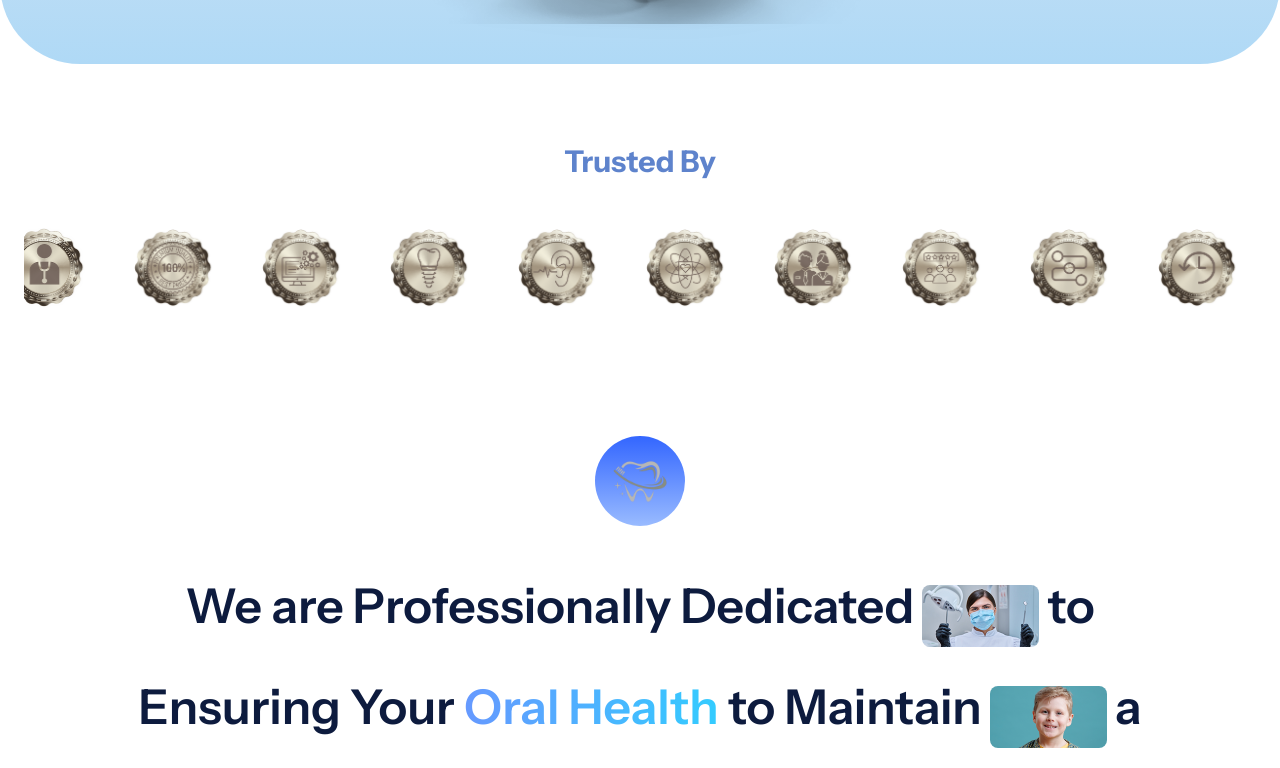
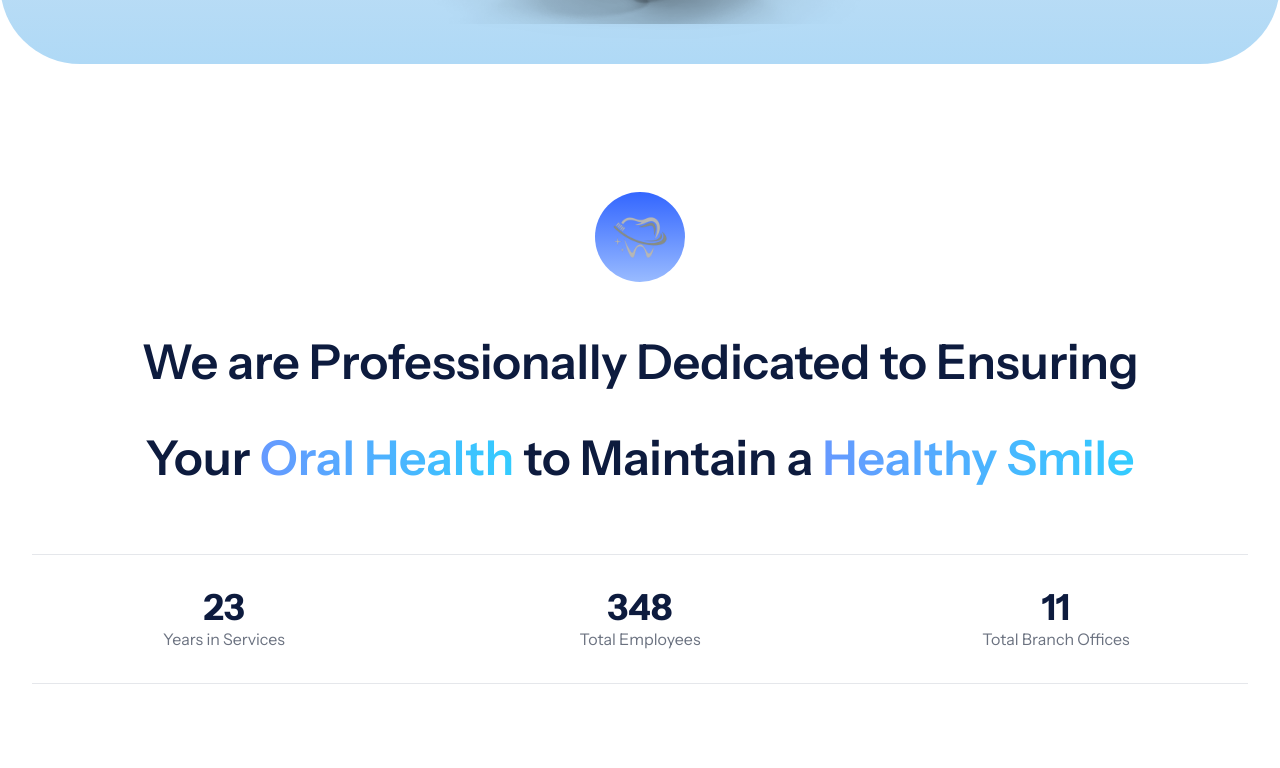
Before and after one commit to HoangNguyen49/DentalClinic, a React (Vite) app in the folder Dental-Clinic-FE/: page / in a window 1280 px wide. Shown: the part 1000-1768 px from the top of the page. Built offline with nearby package versions, Linux system fonts and the light colour scheme.

Commit message:
Change folder Structure, put all home component into homepage.tsx

```diff
--- a/Dental-Clinic-FE/src/App.tsx
+++ b/Dental-Clinic-FE/src/App.tsx
@@ -1,23 +1,10 @@
-import Header from "./components/Header";
-import Hero from "./components/Hero";
-import TrustedBySection from "./components/TrustedBySection";
-import AboutSection from "./components/AboutSection";
-import TeamSection from "./components/TeamSection";
-import TestimonialsSection from "./components/TestimonialsSection";
-import ContactSection from "./components/ContactSection";
-import Footer from "./components/Footer";
+
+import HomePage from "./Pages/HomePage";
 
 function App() {
   return (
     <>
-    <Header/>
-    <Hero />
-    <TrustedBySection />
-    <AboutSection />
-    <TeamSection />
-    <TestimonialsSection/>
-    <ContactSection/>
-    <Footer/>
+    <HomePage />
     </>
   );
 }
--- /dev/null
+++ b/Dental-Clinic-FE/src/Pages/HomePage.tsx
@@ -0,0 +1,25 @@
+import Header from "../components/Header";
+import Hero from "../components/Home/Hero";
+import AboutSection from "../components/Home/AboutSection";
+import TrustedBySection from "../components/Home/TrustedBySection";
+import TeamSection from "../components/Home/TeamSection";
+import TestimonialsSection from "../components/Home/TestimonialsSection";
+import ContactSection from "../components/Home/ContactSection";
+import Footer from "../components/Footer";
+
+function HomePage() {
+  return (
+    <>
+      <Header />
+      <Hero />
+      <AboutSection />
+      <TrustedBySection />
+      <TeamSection />
+      <TestimonialsSection />
+      <ContactSection />
+      <Footer />
+    </>
+  );
+}
+
+export default HomePage;
--- a/Dental-Clinic-FE/src/components/AboutSection.tsx
+++ b/Dental-Clinic-FE/src/components/Home/AboutSection.tsx
@@ -1,6 +1,5 @@
-import toothlogo from "../assets/images/tooth-logo.png";
-import doctorImg from "../assets/images/about-doctor.png";
-import smileImg from "../assets/images/smile.png";
+import toothlogo from "../../assets/images/tooth-logo.png";
+
 
 function AboutSection() {
   return (
@@ -16,17 +15,9 @@ function AboutSection() {
             <img src={toothlogo} alt="Logo" className="w-full h-full object-contain" />
           </div>
         </div>
-        <h2 className="text-3xl md:text-5xl font-semibold text-[#0D1B3E] leading-relaxed md:leading-loose max-w-5xl mx-auto">
-          We are Professionally Dedicated
-          <span className="inline-block mx-2 align-middle">
-            <img src={doctorImg} alt="Doctor" className="h-[62px] w-[117px] object-cover rounded-lg inline-block" />
-          </span>
-          to Ensuring Your <span className="bg-gradient-to-r from-[#6699FF] to-[#33CCFF] bg-clip-text text-transparent">Oral Health</span> to Maintain
-          <span className="inline-block mx-2 align-middle">
-            <img src={smileImg} alt="Smile" className="h-[62px] w-[117px] object-cover rounded-lg inline-block" />
-          </span>
-          a <span className="bg-gradient-to-r from-[#6699FF] to-[#33CCFF] bg-clip-text text-transparent">Healthy Smile</span>
-        </h2>
+        <h2 className="text-3xl md:text-5xl font-semibold text-[#0D1B3E] leading-relaxed md:leading-loose max-w-5xl mx-auto text-center">
+  We are Professionally Dedicated to Ensuring Your <span className="bg-gradient-to-r from-[#6699FF] to-[#33CCFF] bg-clip-text text-transparent">Oral Health</span> to Maintain a <span className="bg-gradient-to-r from-[#6699FF] to-[#33CCFF] bg-clip-text text-transparent">Healthy Smile</span>
+</h2>
         <div className="mt-12 grid grid-cols-1 md:grid-cols-3 gap-8 max-w-8xl mx-auto border-t border-b py-8">
           <div>
             <p className="text-4xl font-bold text-[#0D1B3E]">23</p>
--- a/Dental-Clinic-FE/src/components/ContactSection.tsx
+++ b/Dental-Clinic-FE/src/components/Home/ContactSection.tsx
@@ -1,5 +1,5 @@
 
-import toothImage from "../assets/images/contact-tooth.png";
+import toothImage from "../../assets/images/contact-tooth.png"; // Adjust the path as necessary
 
 function ContactSection() {
   return (
--- a/Dental-Clinic-FE/src/components/Hero.tsx
+++ b/Dental-Clinic-FE/src/components/Home/Hero.tsx
@@ -1,6 +1,6 @@
-import toothImage from "../assets/images/hero-tooth.png";
-import avatarLeft from "../assets/images/avatar-left.png";
-import avatarRight from "../assets/images/avatar-right.png";
+import toothImage from "../../assets/images/hero-tooth.png";
+import avatarLeft from "../../assets/images/avatar-left.png";
+import avatarRight from "../../assets/images/avatar-right.png";
 import {
   SparklesIcon,
   ShieldCheckIcon,
--- a/Dental-Clinic-FE/src/components/TeamSection.tsx
+++ b/Dental-Clinic-FE/src/components/Home/TeamSection.tsx
@@ -1,4 +1,4 @@
-import doctorImg from "../assets/images/doctor.png";
+import doctorImg from "../../assets/images/doctor.png";
 
 function TeamSection() {
   return (
--- a/Dental-Clinic-FE/src/components/TestimonialsSection.tsx
+++ b/Dental-Clinic-FE/src/components/Home/TestimonialsSection.tsx
@@ -1,7 +1,7 @@
 import { useState } from "react";
-import patient1 from "../assets/images/patient1.png";
-import patient2 from "../assets/images/patient2.png";
-import patient3 from "../assets/images/patient3.png";
+import patient1 from "../../assets/images/patient1.png";
+import patient2 from "../../assets/images/patient2.png";
+import patient3 from "../../assets/images/patient3.png";
 
 const feedbacks = [
   {
```
Also changed, not shown: Dental-Clinic-FE/src/components/Home/TrustedBySection.tsx (renamed from Dental-Clinic-FE/src/components/TrustedBySection.tsx).
